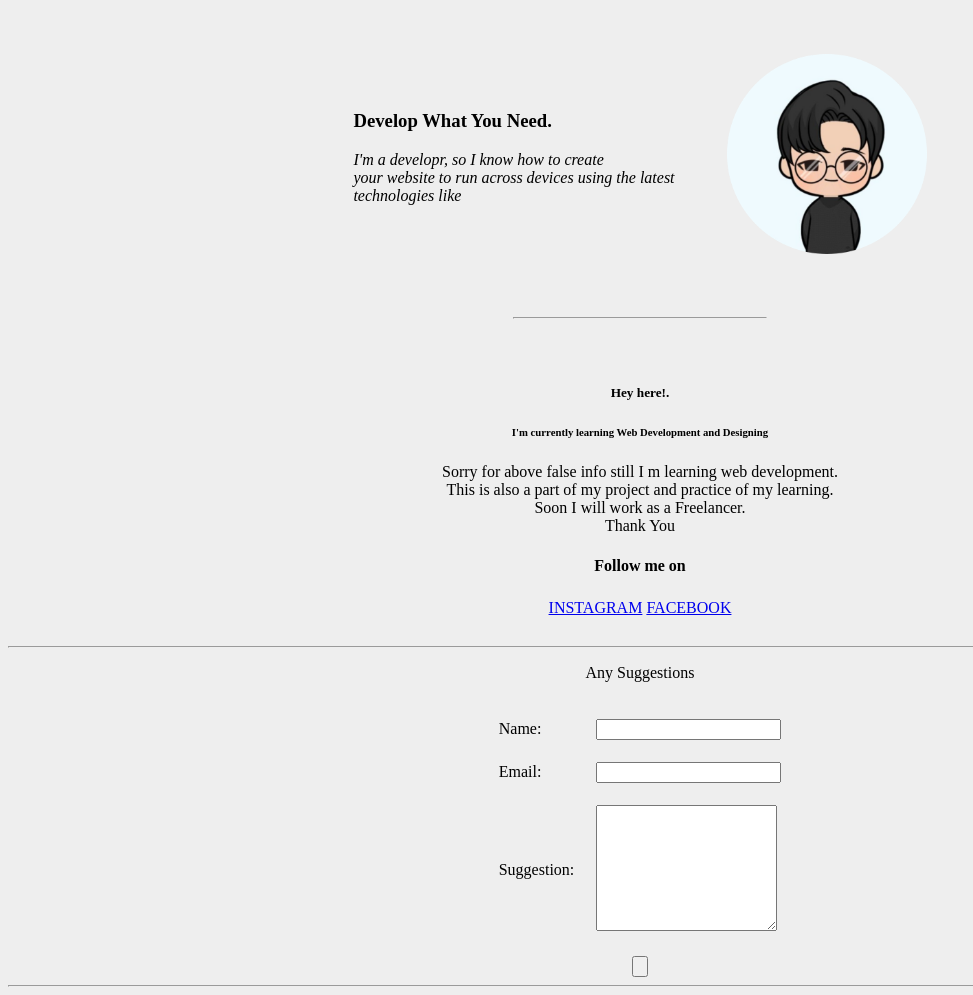
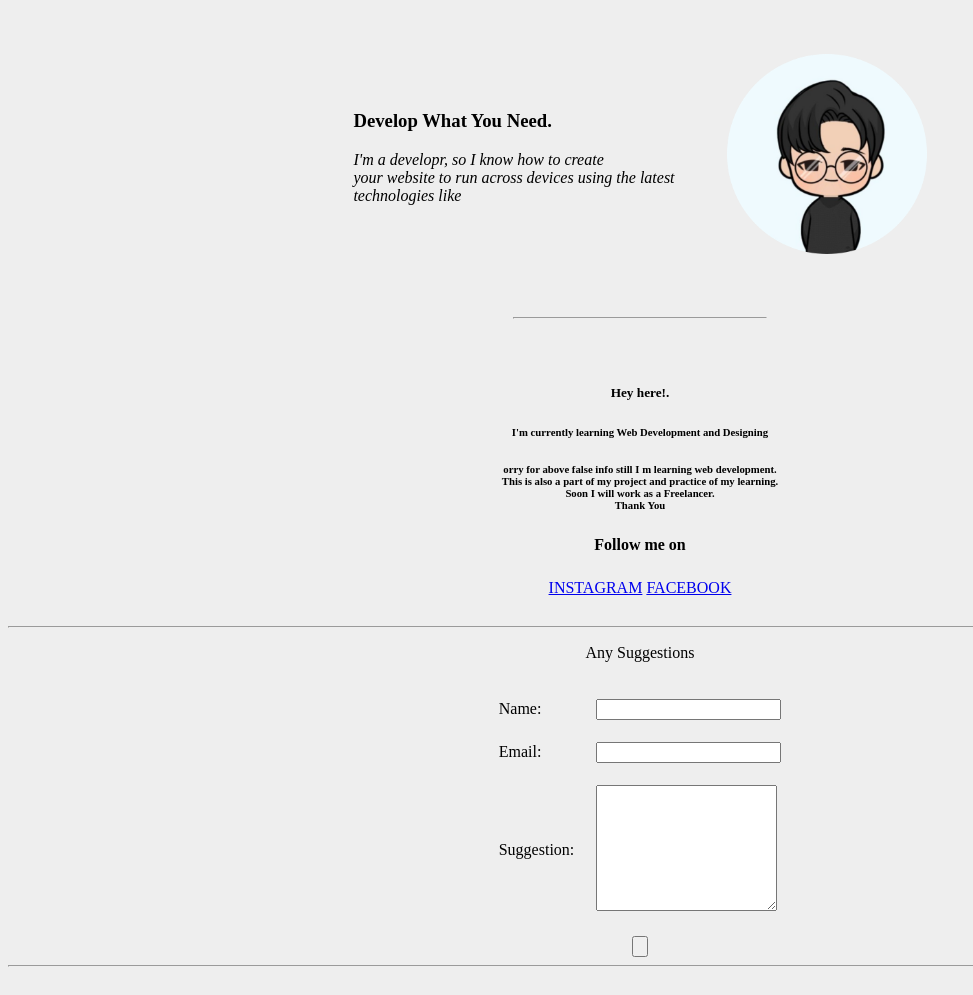
Before and after one commit to jshreyas05/Personal-Website, a plain HTML site: page index.html in a window 1280 px wide. Shown: the part 863-1858 px from the top of the page, without its empty margins (0-973 px from the left). Drawn offline with Linux system fonts and the light colour scheme.

Commit message:
Update index.html

```diff
--- a/index.html
+++ b/index.html
@@ -59,11 +59,11 @@
     <br>
     <h5>Hey here!.</h5>
     <h6>I'm currently learning Web Development and Designing </h6>
-    <p>Sorry for above false info still I m learning web development.
+    <h6>orry for above false info still I m learning web development.
       <br>This is also a part of my project and practice of my learning.
       <br>Soon I will work as a Freelancer. <br>
       Thank You
-    </p>
+    </h6>
 
 
 
```
